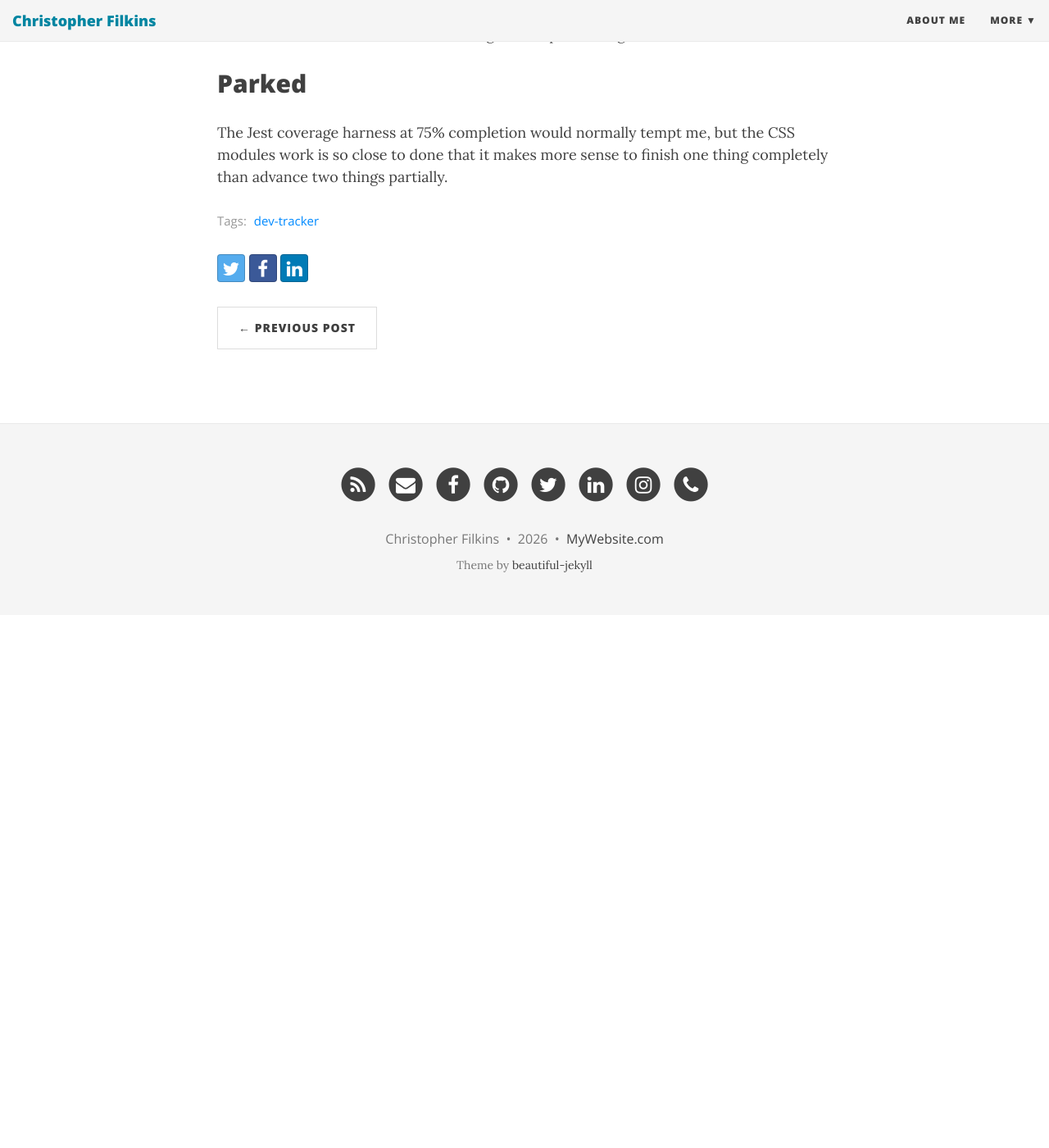
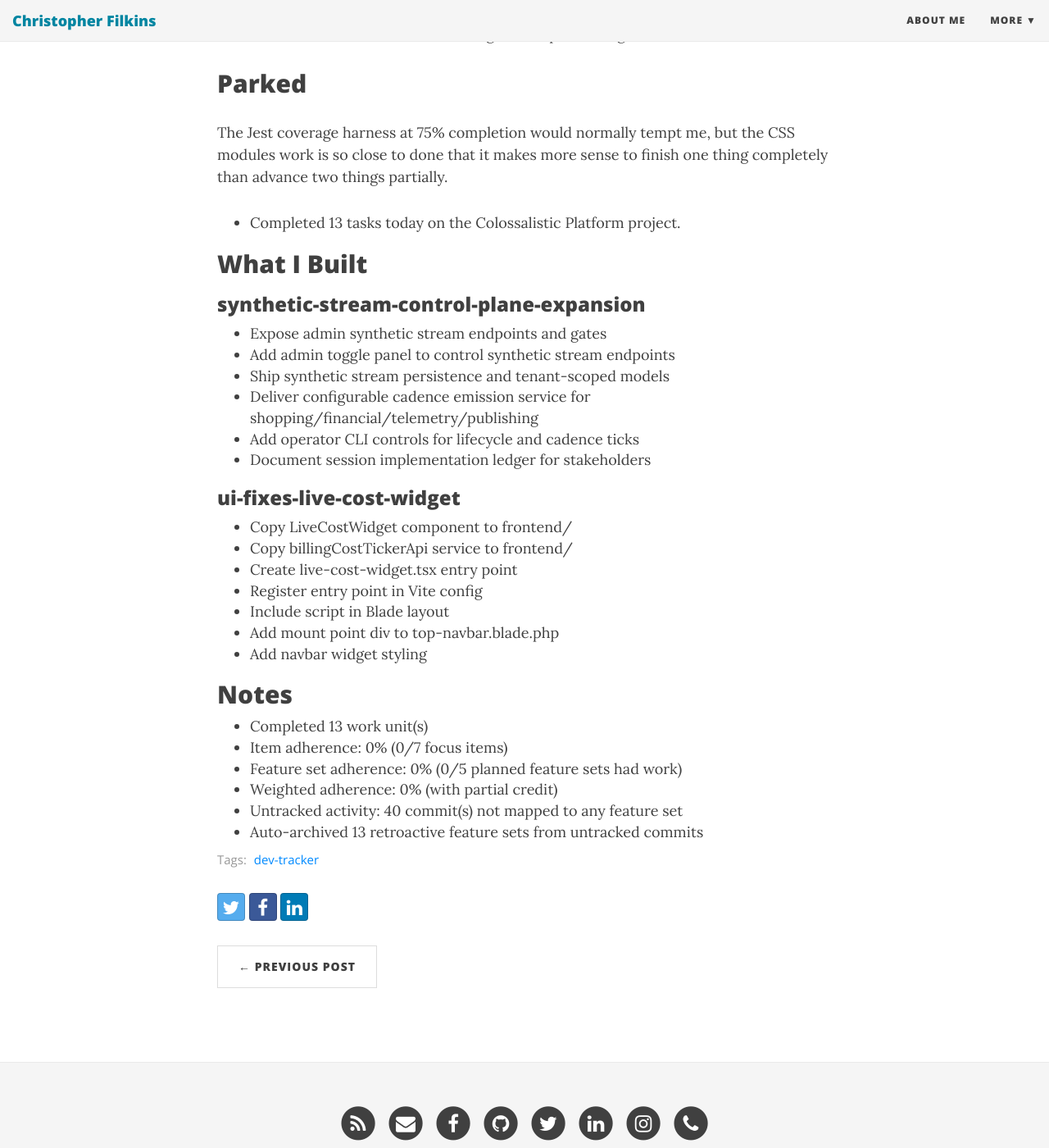
Before and after one commit to filchyboy/filchyboy.github.io, a Jekyll site: the page built from _posts/2026-04-13-daily-dev-log.md, in a window 1280 px wide and 1400 px high, scrolled down 1485 px. Shown: the whole window at 82% size. Built offline with Jekyll 4.4.1, drawn with Linux system fonts in a browser that asks for light colours; nearby versions of some CDN libraries; before the commit the page ends 2235 px from its top, so only the background shows below that.

Commit message:
Update build-in-public update: Ui Fixes Live Cost Widget

```diff
--- a/_posts/2026-04-13-daily-dev-log.md
+++ b/_posts/2026-04-13-daily-dev-log.md
@@ -38,4 +38,45 @@ The Jest coverage harness at 75% completion would normally tempt me, but the CSS
 <!-- plan-unit-ids: a11y-index-update,a11y-quick-ref,csp-alpine-audit,css-verify-reports,jest-index-update,jest-quick-ref,loc-followup-quick-wins -->
 <!-- SECTION: DAILY-PLAN END -->
 
+
+<!-- SECTION: ACCOMPLISHED START -->
+<!-- accomplished-generated: 2026-04-13T16:53:54.226773+00:00 -->
+
+* Completed 13 tasks today on the Colossalistic Platform project.
+
+## What I Built
+
+### synthetic-stream-control-plane-expansion
+* Expose admin synthetic stream endpoints and gates
+* Add admin toggle panel to control synthetic stream endpoints
+* Ship synthetic stream persistence and tenant-scoped models
+* Deliver configurable cadence emission service for shopping/financial/telemetry/publishing
+* Add operator CLI controls for lifecycle and cadence ticks
+* Document session implementation ledger for stakeholders
+
+### ui-fixes-live-cost-widget
+* Copy LiveCostWidget component to frontend/
+* Copy billingCostTickerApi service to frontend/
+* Create live-cost-widget.tsx entry point
+* Register entry point in Vite config
+* Include script in Blade layout
+* Add mount point div to top-navbar.blade.php
+* Add navbar widget styling
+
+## Notes
+
+* Completed 13 work unit(s)
+* Item adherence: 0% (0/7 focus items)
+* Feature set adherence: 0% (0/5 planned feature sets had work)
+* Weighted adherence: 0% (with partial credit)
+* Untracked activity: 40 commit(s) not mapped to any feature set
+* Auto-archived 13 retroactive feature sets from untracked commits
+
+
+<!-- Generated by dev-tracker publish_to_jekyll.py -->
+<!-- accomplished-date: 2026-04-13 -->
+<!-- unit-ids: copy-widget-component,copy-billing-api-service,sscp-admin-api-contract-and-authorization,sscp-admin-web-toggle-panel,create-entry-point,sscp-schema-models-and-storage,register-vite-entry,include-script-layout,sscp-cadence-engine-and-domain-emitters,sscp-operational-cli-and-kernel-registration,sscp-session-handoff-ledger,add-mount-point-blade,add-widget-styling -->
+
+<!-- accomplished-unit-ids: add-mount-point-blade,add-widget-styling,copy-billing-api-service,copy-widget-component,create-entry-point,include-script-layout,register-vite-entry,sscp-admin-api-contract-and-authorization,sscp-admin-web-toggle-panel,sscp-cadence-engine-and-domain-emitters,sscp-operational-cli-and-kernel-registration,sscp-schema-models-and-storage,sscp-session-handoff-ledger -->
+<!-- SECTION: ACCOMPLISHED END -->
 <!-- Generated by dev-tracker build_today_plan.py -->
```
